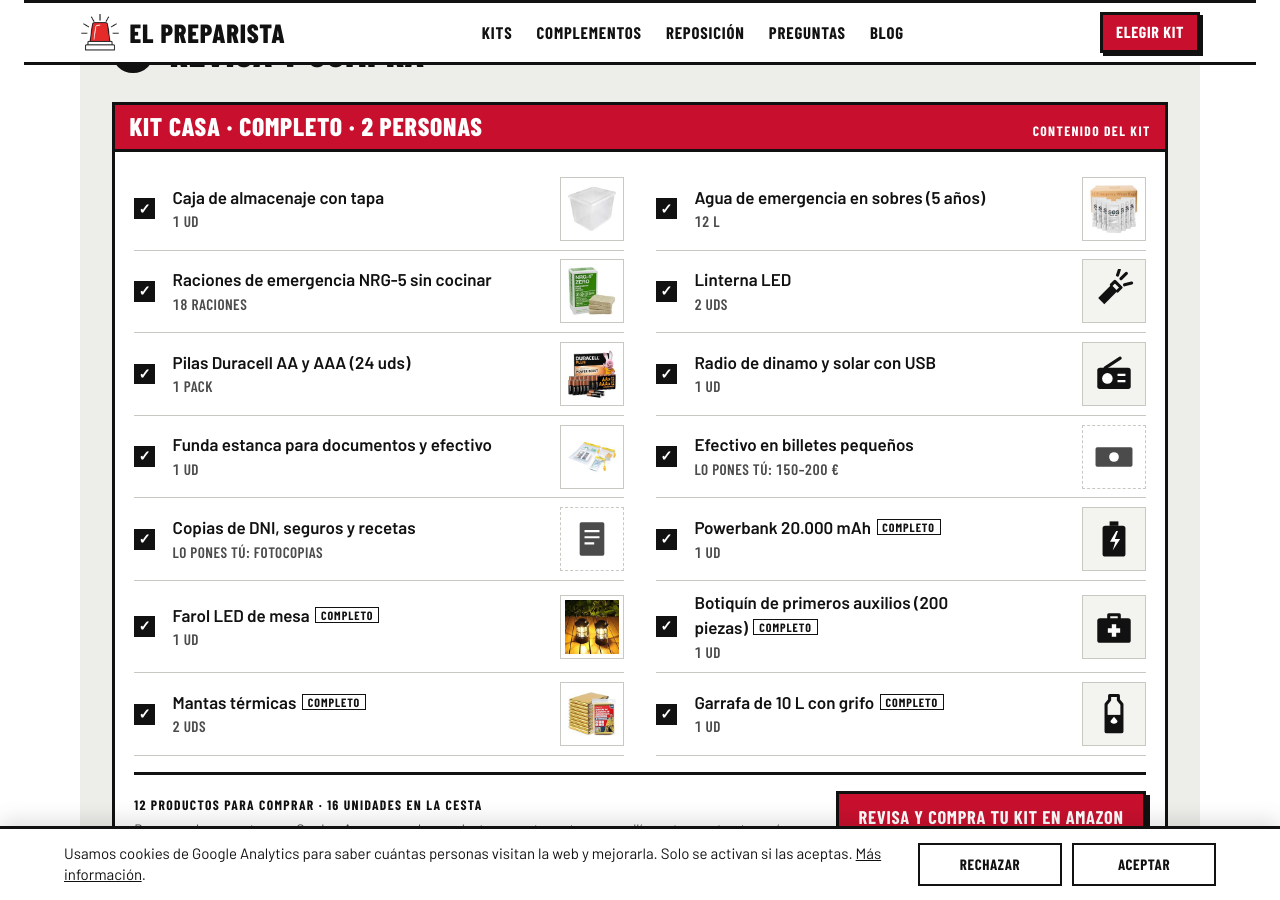
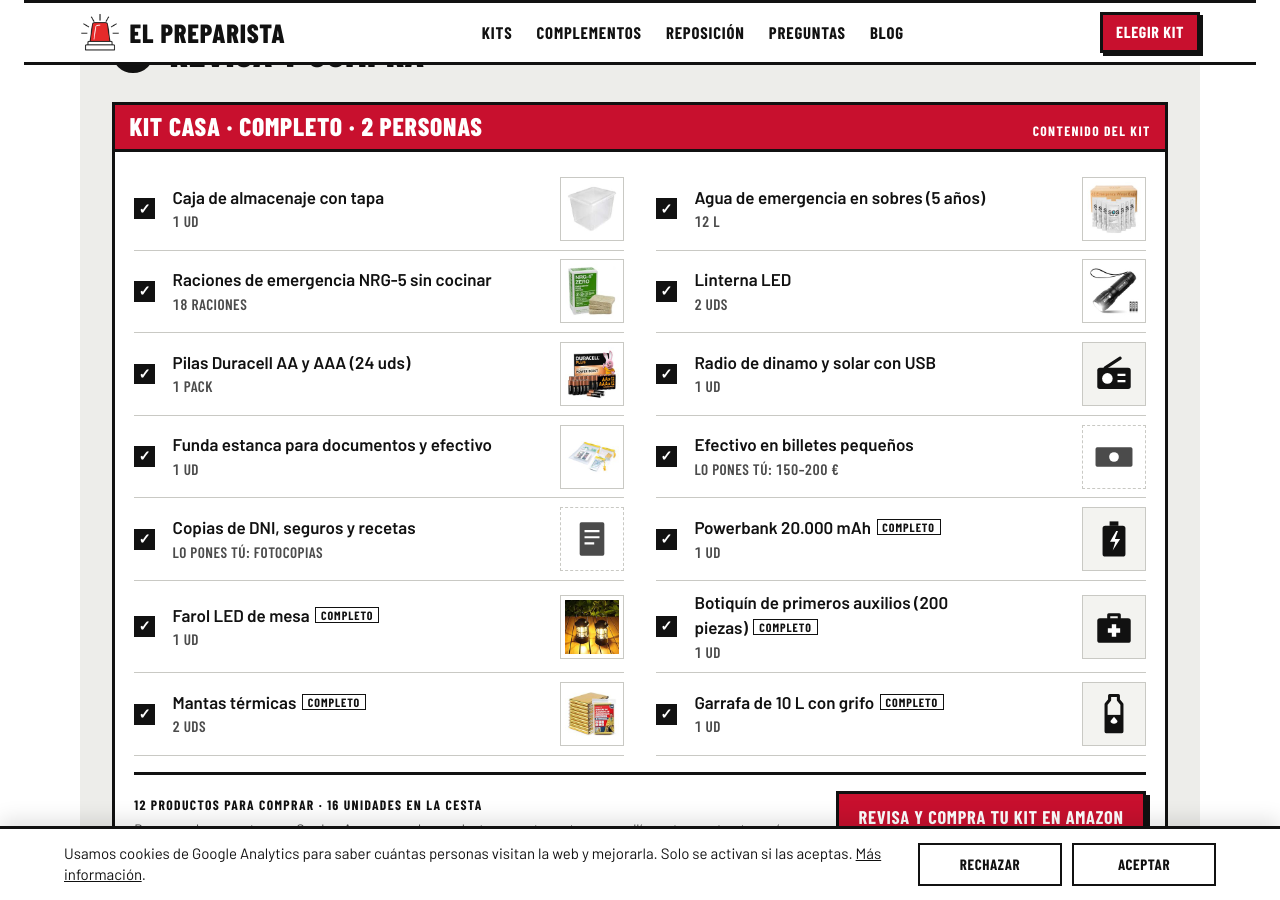
Before and after one commit to lucilayun-ux/elpreparista, a Jekyll site: the page index.html, which Jekyll copies as it is, in a window 1280 px wide and 900 px high, scrolled down 1735 px. Built offline with Jekyll 4.4.1, drawn with Linux system fonts in a browser that asks for light colours.

Commit message:
Foto de la linterna LED (Casa y Coche)
Co-Authored-By: Claude Opus 5.5 <noreply@anthropic.com>
Claude-Session: https://claude.ai/code/session_01V7PVvrC8Dt7YxBNA65S9m6

```diff
--- a/index.html
+++ b/index.html
@@ -563,7 +563,7 @@ const PRODUCTS = {
   caja:      { name: "Caja de almacenaje con tapa", search: "caja almacenaje plastico tapa 50 litros", asin: "B01NCM40UF", alts: ["B01IEKKQP6"], pack: 1, unit: "ud", img: "img/caja.jpg" },
   agua:      { name: "Agua de emergencia en sobres (5 años)", search: "agua emergencia larga duracion", asin: "B071RR4H19", alts: ["B09MSXVDL6"], pack: 7.75, unit: "L", img: "img/agua.jpg" },
   comida:    { name: "Raciones de 3.600 kcal sin cocinar (5 años)", search: "raciones emergencia 5 años", asin: "B01HPGX1QG", alts: [{ asin: "B07DX92V1X", pack: 6, name: "Raciones de emergencia NRG-5 sin cocinar", price: 6 }], pack: 18, unit: "raciones", img: "img/raciones.jpg" },
-  linterna:  { name: "Linterna LED", search: "linterna led potente pilas", asin: "B005FEGYCO", alts: ["B07YZ4TMZS"], pack: 1, unit: "ud" },
+  linterna:  { name: "Linterna LED", search: "linterna led potente pilas", asin: "B005FEGYCO", alts: ["B07YZ4TMZS"], pack: 1, unit: "ud", img: "img/linterna.jpg" },
   farol:     { name: "Farol LED de mesa", search: "farol led camping pilas", asin: "B08C2CVBF4", alts: ["B0BXLYZZHM"], pack: 1, unit: "ud", img: "img/farol.jpg" },
   pilas:     { name: "Pilas Duracell AA y AAA (24 uds)", search: "pilas alcalinas aa aaa pack", asin: "B096QYFG1D", alts: ["B093LVB4P7"], pack: 1, unit: "pack", img: "img/pilas.jpg" },
   radio:     { name: "Radio de dinamo y solar con USB", search: "radio dinamo solar manivela usb", asin: "B00WIF2T7C", alts: ["B0FBPD6XW5"], pack: 1, unit: "ud" },
```
Also changed, not shown: img/linterna.jpg (added).
